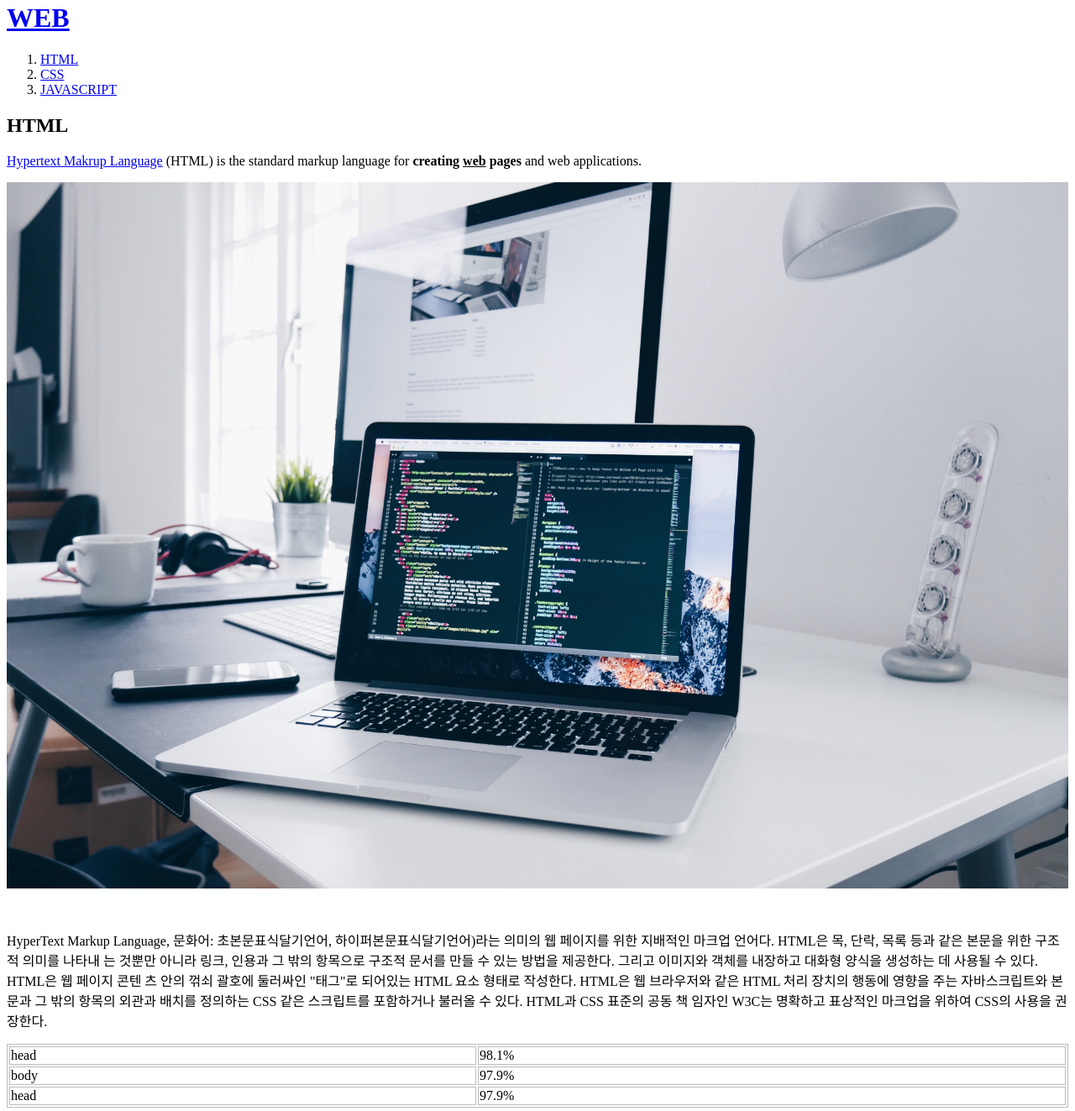
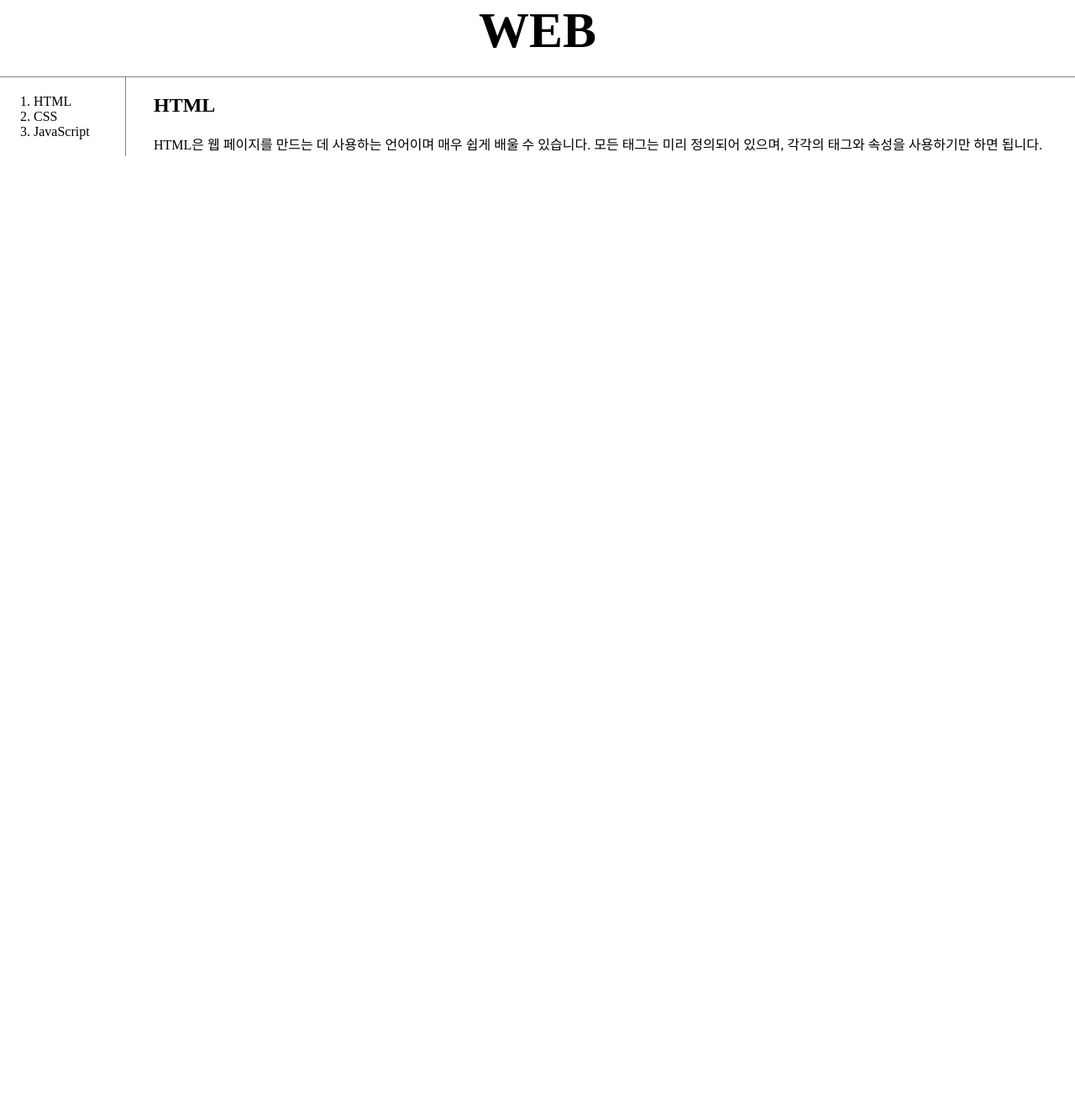
Before and after one commit to hyo0110/web1, a plain HTML site: page 1.html in a window 1280 px wide. Shown: the part 18-1341 px from the top of the page at 84% size. After the commit the page ends 800 px from the top, so only its background shows below. Drawn offline with Linux system fonts and the light colour scheme.

Commit message:
third version

```diff
--- a/1.html
+++ b/1.html
@@ -1,58 +1,23 @@
 <!doctype html>
 <html>
   <head>
+    <meta charset="utf-8">
     <title>WEB1-HTML</title>
-    <meta charset="utf-8">
+    <link rel="stylesheet" href="style.css">
   </head>
 
   <body>
-    <h1><a href="index.html">WEB<a/></h1>
-    <ol>
-      <li><a href="1.html">HTML<a/></li>
-      <li><a href="2.html">CSS<a/></li>
-      <li><a href="3.html">JAVASCRIPT<a/></li>
-    </ol>
-
-    <h2>HTML</h2>
-    <P><a href="https://www.w3.org/TR/html51" target="_blank" title="html5specification">Hypertext Makrup Language</a> (HTML) is the standard markup
-    language for <strong>creating <u>web</u> pages</strong>
-    and web applications.</p>
-    <img src="coding.jpg" width="100%">
-    <p style="margin-top:45px;">HyperText Markup Language, 문화어:
-    초본문표식달기언어, 하이퍼본문표식달기언어)라는
-     의미의 웹 페이지를 위한 지배적인 마크업 언어다. HTML은
-     목, 단락, 목록 등과 같은 본문을 위한 구조적 의미를 나타내
-     는 것뿐만 아니라 링크, 인용과 그 밖의 항목으로 구조적 문서를
-     만들 수 있는 방법을 제공한다. 그리고 이미지와 객체를 내장하고
-     대화형 양식을 생성하는 데 사용될 수 있다. HTML은 웹 페이지 콘텐
-     츠 안의 꺾쇠 괄호에 둘러싸인 "태그"로 되어있는 HTML 요소 형태로
-      작성한다. HTML은 웹 브라우저와 같은 HTML 처리 장치의 행동에 영향을
-      주는 자바스크립트와 본문과 그 밖의 항목의 외관과 배치를 정의하는 CSS
-      같은 스크립트를 포함하거나
-     불러올 수 있다. HTML과 CSS 표준의 공동 책
-     임자인 W3C는
-     명확하고 표상적인 마크업을 위하여 CSS의 사용을 권장한다.</p>
-     <style>
-          table {
-            width: 100%;
-          }
-          table, th, td {
-            border: 1px solid #bcbcbc;
-          }
-        </style>
-    <table>
-      <tr>
-        <td>head</td>
-        <td>98.1%</td>
-      </tr>
-      <tr>
-        <td>body</td>
-        <td>97.9%</td>
-      </tr>
-      <tr>
-        <td>head</td>
-        <td>97.9%</td>
-      </tr>
-    </table>
+    <h1><a href="index.html">WEB</a></h1>
+      <div id="grid">
+        <ol>
+          <li><a href="1.html">HTML</a></li>
+          <li><a href="2.html">CSS</a></li>
+          <li><a href="3.html">JavaScript</a></li>
+        </ol>
+      <div id="article">
+        <h2>HTML</h2>
+        HTML은 웹 페이지를 만드는 데 사용하는 언어이며 매우 쉽게 배울 수 있습니다.
+  모든 태그는 미리 정의되어 있으며, 각각의 태그와 속성을 사용하기만 하면 됩니다.
+    </div>
   </body>
 </html>
--- /dev/null
+++ b/style.css
@@ -0,0 +1,39 @@
+body{
+  margin:0px;
+  }
+  a{
+    color:black;
+    text-decoration:none;
+  }
+  h1{
+    font-size: 60px;
+    text-align: center;
+    border-bottom: 1px solid gray;
+    margin: 0;
+    padding:20px;
+  }
+  #grid{
+    display:grid;
+    grid-template-columns:150px 1fr;
+  }
+  #grid ol{
+    border-right: 1px solid gray;
+    margin:0px;
+    padding: 20px;
+    padding-left: 33px;
+    padding-left:40px;
+  }
+  #grid #article{
+    padding-left:33px;
+  }
+  @media(max-width:800px){
+    #grid{
+      display:block;
+    }
+    ol{
+      border-right:none;
+    }
+    h1{
+      border-bottom:none;
+    }
+  }
```
Also changed, not shown: 2.html (+20 -16 lines), 3.html (+18 -10 lines), BOX.HTML (added, +24 -0 lines), grid.html (added, +41 -0 lines), index.html (+18 -15 lines), media.html (added, +26 -0 lines).
